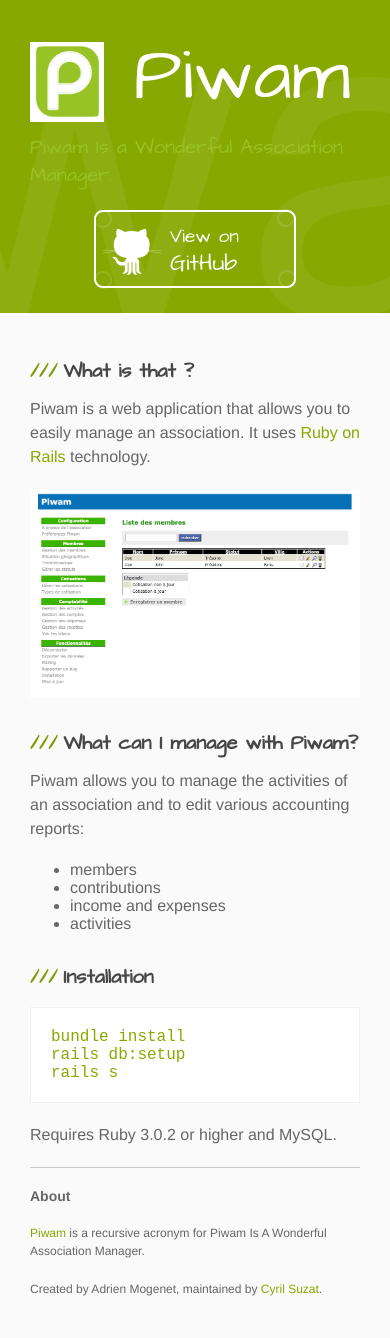
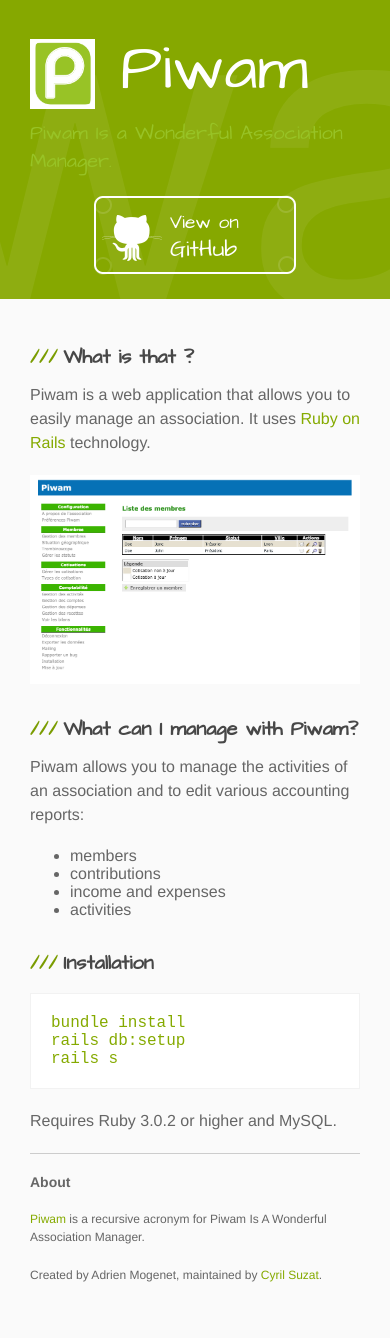
Before and after one commit to piwam/piwam, a Jekyll site: the page built from index.html, in a window 390 px wide. Built offline with Jekyll 4.4.1, drawn with Linux system fonts in a browser that asks for light colours.

Commit message:
Reduces title size on mobile

```diff
--- a/css/main.sass
+++ b/css/main.sass
@@ -39,7 +39,7 @@ body
     flex-direction: row
 
   h1
-    font-size: 75px
+    font-size: 65px
     font-weight: normal
     color: #fff
     margin: 0
@@ -51,7 +51,7 @@ body
       font-size: 90px
 
     img
-      max-height: 80px
+      max-height: 70px
       vertical-align: middle
 
       +tablet
```
